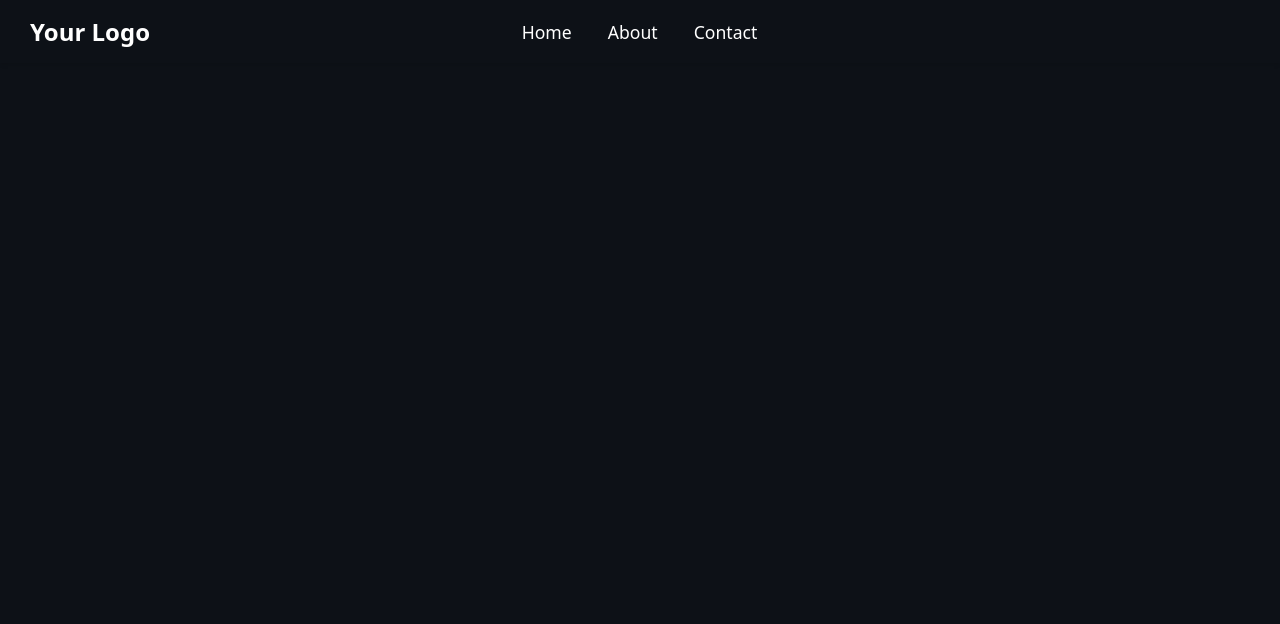
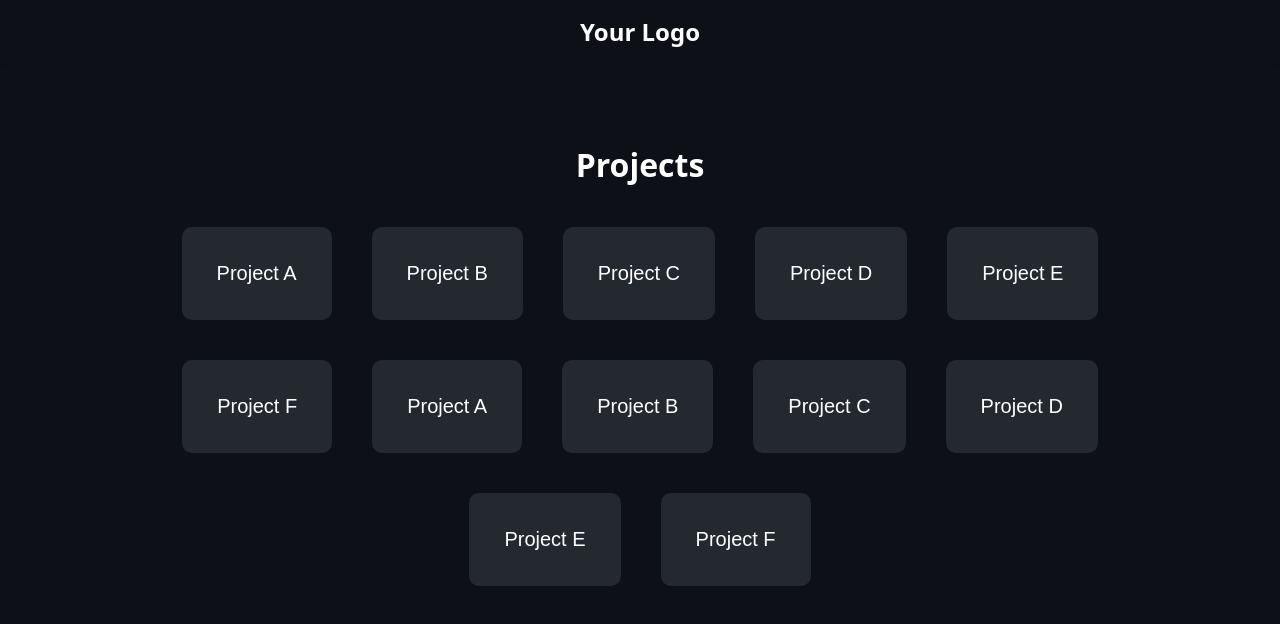
Before and after one commit to DanielBelz1997/Project-Manager, a React (Vite) app in the folder project/front/: page / in a window 1280 px wide. Shown: the top 624 px of the page. Built offline with nearby package versions, Linux system fonts and the light colour scheme.

Commit message:
projects page

```diff
--- a/project/front/public/login.jsx
+++ b/project/front/public/login.jsx
@@ -106,10 +106,12 @@ const Login = () => {
           top: 0,
           left: 0,
           width: "100%",
+          alignContent: "space-around",
+          flexWrap: "wrap",
+          justifyContent: "center",
           height: "100%",
           display: "flex",
           alignItems: "center",
-          justifyContent: "center",
           zIndex: 2,
         }}
       >
--- a/project/front/public/main.tsx
+++ b/project/front/public/main.tsx
@@ -2,8 +2,30 @@
 
 import React from "react";
 
+const projectList: Project[] = [
+  { id: 1, name: "Project A", description: "Description for Project A" },
+  { id: 2, name: "Project B", description: "Description for Project B" },
+  { id: 3, name: "Project C", description: "Description for Project C" },
+  { id: 4, name: "Project D", description: "Description for Project D" },
+  { id: 5, name: "Project E", description: "Description for Project E" },
+  { id: 6, name: "Project F", description: "Description for Project F" },
+  { id: 7, name: "Project A", description: "Description for Project A" },
+  { id: 8, name: "Project B", description: "Description for Project B" },
+  { id: 9, name: "Project C", description: "Description for Project C" },
+  { id: 10, name: "Project D", description: "Description for Project D" },
+  { id: 11, name: "Project E", description: "Description for Project E" },
+  { id: 12, name: "Project F", description: "Description for Project F" },
+  // Add more projects as needed
+];
+
+import ProjectsList, { Project } from "../src/components/Projects"; // Assuming both files are in the same directory
+
 const HomePage = () => {
-  return <div className="displayName" style={{ color: "black" }}></div>;
+  return (
+    <div className="homePage">
+      <ProjectsList projects={projectList} />
+    </div>
+  );
 };
 
 export default HomePage;
--- a/project/front/src/App.css
+++ b/project/front/src/App.css
@@ -9,18 +9,18 @@
 }
 
 .mainContainer {
-  background-color: #1c1c1c;
-  border-radius: 80px;
-  padding: 100px;
-  /* margin-top: px; */
-  max-width: 37%;
+  background-color: #0d1117;
+  border-radius: 50px;
+  padding: 160px;
+  margin-top: 10px;
+  max-width: 40%;
   flex: 1;
   flex-direction: column;
   display: flex;
   align-items: center;
   justify-content: center;
-  height: 400px;
-  margin-right: 80px;
+  height: 100px;
+  /* margin-right: 80px; */
 }
 
 .mainContainer {
@@ -30,10 +30,10 @@
 .titleContainer {
   display: flex;
   flex-direction: column;
-  font-size: 50px;
+  font-size: 40px;
   font-weight: lighter;
   color: aliceblue;
-  font-weight: bolder;
+  /* font-weight: bolder; */
   align-items: center;
   justify-content: center;
   align-self: baseline;
@@ -70,6 +70,7 @@
   flex-direction: column;
   align-items: flex-start;
   justify-content: center;
+  /* font-weight: lighter; */
 }
 
 .inputContainer > .errorLabel {
@@ -114,7 +115,7 @@
 }
 
 .inputContainer {
-  display: flex;
+  /* display: flex; */
   flex-direction: column;
   align-items: flex-start;
   justify-content: center;
@@ -129,7 +130,7 @@
   height: 50px;
   width: 320px;
   font-size: large;
-  border-radius: 8px;
+  border-radius: 9px;
   border: 8px, solid, gray;
   padding-left: 8px;
   border-style: none;
@@ -209,3 +210,36 @@
   text-decoration: noneh;
   border-radius: 4px;
 } */
+
+.homePage {
+  margin: 80px;
+}
+
+.projects-list {
+  text-align: -webkit-center;
+  margin-top: 50px;
+}
+
+.project-button {
+  padding-right: 100px;
+  padding-left: 100px;
+  padding-top: 10px;
+  padding-bottom: 10px;
+  background-color: #24292f;
+  color: white;
+  font-size: 20px;
+  border-radius: 10px;
+  border-style: none;
+  margin: 20px;
+  transition: background-color, border-color, 0.25s;
+  padding: 35px;
+  /* box-shadow: 0px 0px 2px rgba(0, 0, 0, 0.7); */
+}
+
+.project-button:hover {
+  cursor: pointer;
+  background-color: rgb(56, 60, 65);
+  /* border-color: rgb(130, 139, 150); */
+  /* border-style: inset; */
+  border-color: var(--button-default-borderColor-hover, #8b949e);
+}
--- a/project/front/src/App.tsx
+++ b/project/front/src/App.tsx
@@ -5,6 +5,7 @@ import Navbar from "./Navbar.js";
 import React, { useEffect, useState } from "react";
 import { useCookies } from "react-cookie";
 import "./App.css";
+// import SideBar from "./components/SideBar.tsx";
 
 const App: React.FC = () => {
   const [isAuthenticated, setIsAuthenticated] = useState<boolean>(false);
@@ -20,6 +21,7 @@ const App: React.FC = () => {
     <>
       <BrowserRouter>
         <Navbar logo="Your Logo" isAuthenticated={isAuthenticated} />
+        {/* <SideBar /> */}
         <Routes>
           <Route path="/login" Component={Login} />
           <Route path="/" Component={HomePage} />
--- a/project/front/src/Navbar.css
+++ b/project/front/src/Navbar.css
@@ -11,12 +11,13 @@
 .logo {
   font-size: 1.5rem;
   font-weight: bold;
-  margin-right: -125px; /* Add margin between logo and navigation links */
+  /* margin-right: -125px; Add margin between logo and navigation links */
 }
 
 .nav-links {
   display: flex;
   align-items: center;
+  align-content: center;
   margin-left: auto; /* Push the nav-links to the right */
 }
 
@@ -36,8 +37,7 @@
   flex-grow: 1;
   display: flex;
   justify-content: center;
-  align-items: center;
-  margin-left: auto; /* Push the nav-links to the right */
+  margin-left: -8rem;
 }
 
 /* Remove margin-left: auto; from .nav-links */
--- a/project/front/src/Navbar.tsx
+++ b/project/front/src/Navbar.tsx
@@ -3,17 +3,26 @@
 import React from "react";
 import { Link } from "react-router-dom"; // If you're using React Router
 import "./Navbar.css"; // Import your custom CSS file
+import Cookies from "js-cookie";
 
 interface NavbarProps {
   logo: string;
   isAuthenticated: boolean;
+  checkIfTrue: object;
 }
 
-const Navbar: React.FC<NavbarProps> = ({ logo, isAuthenticated }) => {
-  // Inside your Navbar component
+const Navbar: React.FC<NavbarProps> = ({ logo }) => {
+  const isAuthenticated = !!Cookies.get("jwt"); // Check if the user is authenticated
+  let checkIfTrue: React.CSSProperties | undefined;
+
+  isAuthenticated === true
+    ? (checkIfTrue = { backgroundColor: "#24292f" })
+    : {};
+  console.log(checkIfTrue);
   return (
-    <nav className="navbar">
+    <nav className="navbar" style={checkIfTrue}>
       <div className="logo">{logo}</div>
+      {isAuthenticated && (
         <div className="navbar-center">
           <Link to="/" className="nav-link">
             Home
@@ -24,7 +33,11 @@ const Navbar: React.FC<NavbarProps> = ({ logo, isAuthenticated }) => {
           <Link to="/contact" className="nav-link">
             Contact
           </Link>
+          <Link to="/logout" className="nav-link">
+            Logout
+          </Link>
         </div>
+      )}
     </nav>
   );
 };
--- /dev/null
+++ b/project/front/src/components/Projects.tsx
@@ -0,0 +1,51 @@
+import React from "react";
+
+export interface Project {
+  id: number;
+  name: string;
+  description: string;
+}
+
+interface ProjectButtonProps {
+  project: Project;
+  onClick: (project: Project) => void;
+}
+
+const ProjectButton: React.FC<ProjectButtonProps> = ({ project, onClick }) => {
+  return (
+    <button
+      className="project-button" // Add a custom class for the button
+      onClick={() => onClick(project)}
+    >
+      {project.name}
+    </button>
+  );
+};
+
+interface ProjectsListProps {
+  projects: Project[];
+}
+
+const ProjectsList: React.FC<ProjectsListProps> = ({ projects }) => {
+  const handleButtonClick = (project: Project) => {
+    console.log(`Clicked on project: ${project.name}`);
+  };
+
+  return (
+    <div className="projects-list">
+      {" "}
+      {/* Add a custom class for the ProjectsList component */}
+      <h1 className="projects-list-heading">Projects</h1>{" "}
+      {/* Add a custom class for the heading */}
+      {projects.map((project) => (
+        <ProjectButton
+          key={project.id}
+          project={project}
+          onClick={handleButtonClick}
+        />
+      ))}
+    </div>
+  );
+};
+
+export default ProjectsList;
```
Also changed, not shown: project/front/public/ethereum-eth-logo.svg (added). Lines whose indentation alone changed are shown as unchanged.
